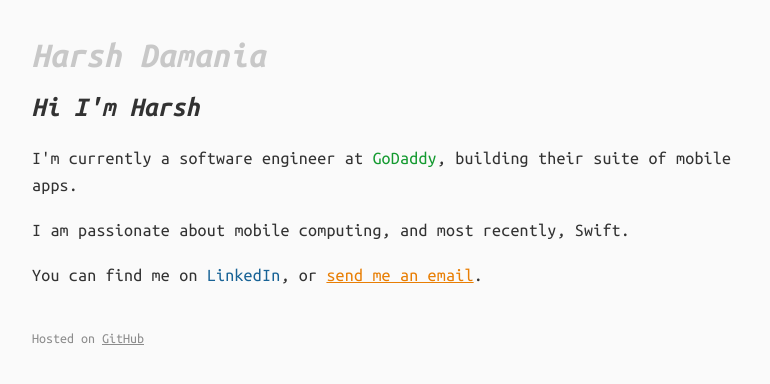
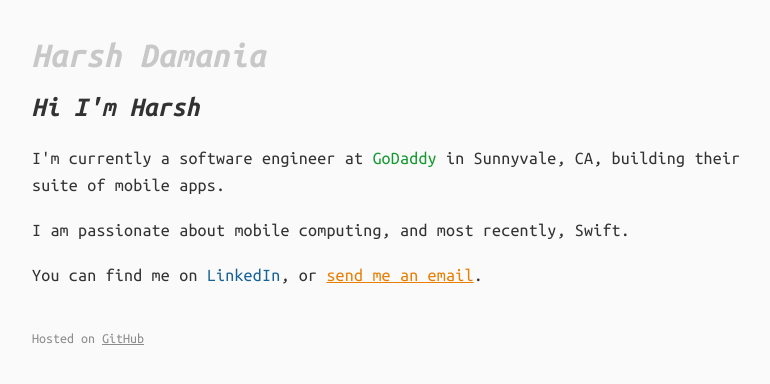
Before and after one commit to hdamania/hdamania.github.io, a Jekyll site: the page built from index.html, in a window 1280 px wide. Shown: the top 384 px of the page, without its empty margins (234-1004 px from the left). Built offline with Jekyll 4.4.1, drawn with Linux system fonts in a browser that asks for light colours.

Commit message:
better jekyll usage

```diff
--- a/_config.yml
+++ b/_config.yml
@@ -16,3 +16,13 @@
 title: Harsh Damania
 exclude: ['docs/', 'CNAME']
 permalink: pretty
+url: harshdamania.me
+
+description: Harsh Damania Personal Site
+icon: me-icon-small.png
+
+author: Harsh Damania
+
+links:
+  linkedin: https://www.linkedin.com/pub/harsh-damania/60/188/82/
+  mailto: mailto:h@harshdamania.me
--- /dev/null
+++ b/_includes/head.html
@@ -0,0 +1,27 @@
+<head>
+	<title>
+        {% if page.title == "Home" %}
+            {{ site.title }}
+        {% else %}
+            {{ page.title }} - {{ site.title }}
+        {% endif %}
+    </title>
+	<style>
+		@import 'https://fonts.googleapis.com/css?family=Ubuntu+Mono:400,700,700i|Ubuntu:400,400i,700,700i';
+	</style>
+	<link rel="stylesheet" type="text/css" href="{{site.baseurl}}/styles.css">
+	<meta name="viewport" content="width=device-width, initial-scale=1" />
+	<meta name="keywords" content="harsh damania, harsh, damania, iOS, developer, apps, ASU, computer science">
+    <meta name="author" content="{{ site.author }}">
+    <meta name="description" content="{{ site.description }}">
+    <link rel="icon" icon="image/png" href="{{ site.icon }}">
+    <script>
+        (function(i,s,o,g,r,a,m){i['GoogleAnalyticsObject']=r;i[r]=i[r]||function(){
+        (i[r].q=i[r].q||[]).push(arguments)},i[r].l=1*new Date();a=s.createElement(o),
+        m=s.getElementsByTagName(o)[0];a.async=1;a.src=g;m.parentNode.insertBefore(a,m)
+        })(window,document,'script','//www.google-analytics.com/analytics.js','ga');
+
+        ga('create', 'UA-64782358-1', 'auto');
+        ga('send', 'pageview');
+    </script>
+</head>
--- /dev/null
+++ b/_includes/header.html
@@ -0,0 +1,3 @@
+<h1>
+    <a href="/">{{ site.author }}</a>
+</h1>
--- a/_layouts/default.html
+++ b/_layouts/default.html
@@ -1,30 +1,9 @@
 <!DOCTYPE html>
-<html>
-<head>
-	<title>{{ page.title }}</title>
-	<style>
-		@import 'https://fonts.googleapis.com/css?family=Ubuntu+Mono:400,700,700i|Ubuntu:400,400i,700,700i';
-	</style>
-	<link rel="stylesheet" type="text/css" href="{{site.baseurl}}/styles.css">
-	<meta name="viewport" content="width=device-width, initial-scale=1" />
-	<meta name="keywords" content="{{ page.keywords }}">
-    <meta name="author" content="Harsh Damania">
-    <meta name="description" content="Harsh Damania">
-    <link rel="icon" icon="image/png" href="me-icon-small.png">
-    <script>
-        (function(i,s,o,g,r,a,m){i['GoogleAnalyticsObject']=r;i[r]=i[r]||function(){
-        (i[r].q=i[r].q||[]).push(arguments)},i[r].l=1*new Date();a=s.createElement(o),
-        m=s.getElementsByTagName(o)[0];a.async=1;a.src=g;m.parentNode.insertBefore(a,m)
-        })(window,document,'script','//www.google-analytics.com/analytics.js','ga');
+<html lang="en">
+{% include head.html %}
+<body>
+    {% include header.html %}
 
-        ga('create', 'UA-64782358-1', 'auto');
-        ga('send', 'pageview');
-    </script>
-</head>
-<body>
-    <h1>
-        <a href="/">Harsh Damania</a>
-    </h1>
     {{ content }}
 
     {% include footer.html %}
--- a/blog.html
+++ b/blog.html
@@ -1,6 +1,6 @@
 ---
 layout: default
-title: Harsh Damania - Blog
+title: Blog
 ---
 
 <h2>Blog Posts</h2>
--- a/index.html
+++ b/index.html
@@ -1,13 +1,12 @@
 ---
 layout: default
-title: Harsh Damania
-keywords: harsh damania, harsh, damania, iOS, developer, apps, ASU, computer science
+title: Home
 ---
 
 <h2>Hi I'm Harsh</h2>
 
 <p class="home">
-	I'm currently a software engineer at <a class="gd" href="www.godaddy.com">GoDaddy</a>, building their suite of mobile apps.
+	I'm currently a software engineer at <a class="gd" href="www.godaddy.com">GoDaddy</a> in Sunnyvale, CA, building their suite of mobile apps.
 </p>
 
 <p class="home">
@@ -15,7 +14,7 @@
 </p>
 
 <p class="home">
-	You can find me on <a class="linkedin" href="https://www.linkedin.com/pub/harsh-damania/60/188/82/">LinkedIn</a>, or <a href="mailto:h@harshdamania.me" class="generic">send me an email</a>.
+	You can find me on <a class="linkedin" href="{{ site.links.linkedin }}" target="_blank">LinkedIn</a>, or <a href="{{ site.links.mailto }}" class="generic">send me an email</a>.
 </p>
 
 <!-- <p>
```
